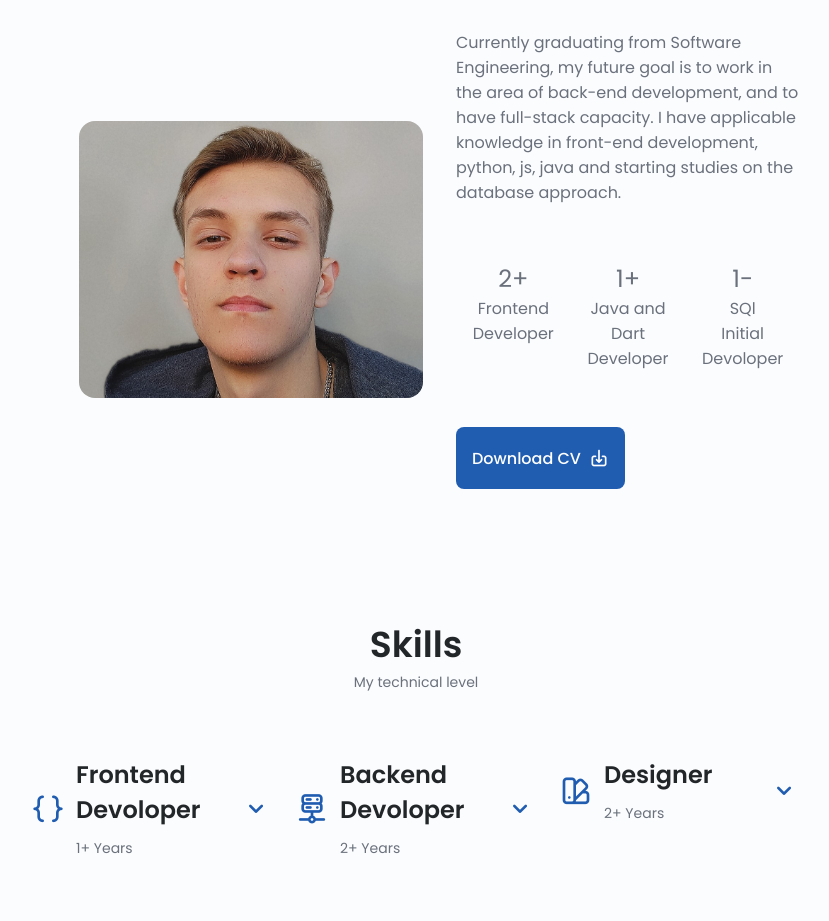
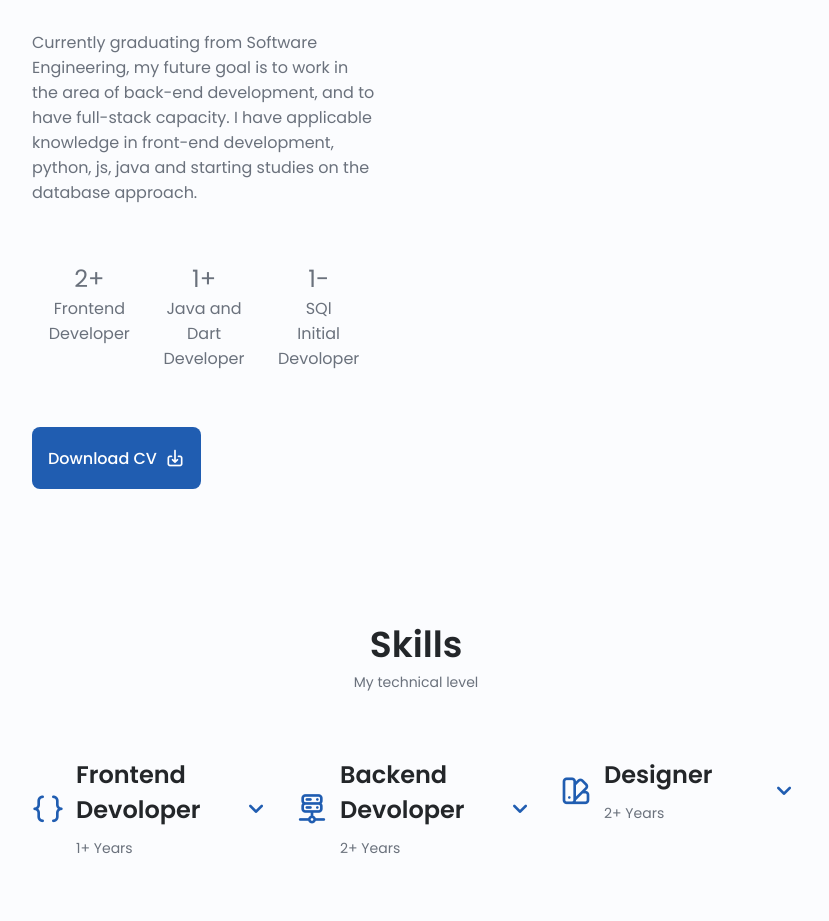
Before and after one commit to MateusFKrinski/portfolio-site, a plain HTML site: page index.html in a window 1280 px wide. Shown: the part 780-1701 px from the top of the page, without its empty margins (224-1053 px from the left). Drawn offline with nearby package versions, Linux system fonts and the light colour scheme.

Commit message:
Update index.html

```diff
--- a/index.html
+++ b/index.html
@@ -173,12 +173,6 @@
         <h2 class="section__title">About Me</h2>
         <span class="section__subtitle">My introduction</span>
         <div class="about__container container grid">
-          <img
-            src="./public/assets/img/img-me.jpg"
-            alt="image Mateus Francisco Krinski"
-            class="about__img"
-          />
-
           <div class="about__data">
             <p class="about__description">
               Currently graduating from Software Engineering, my future goal is
```
